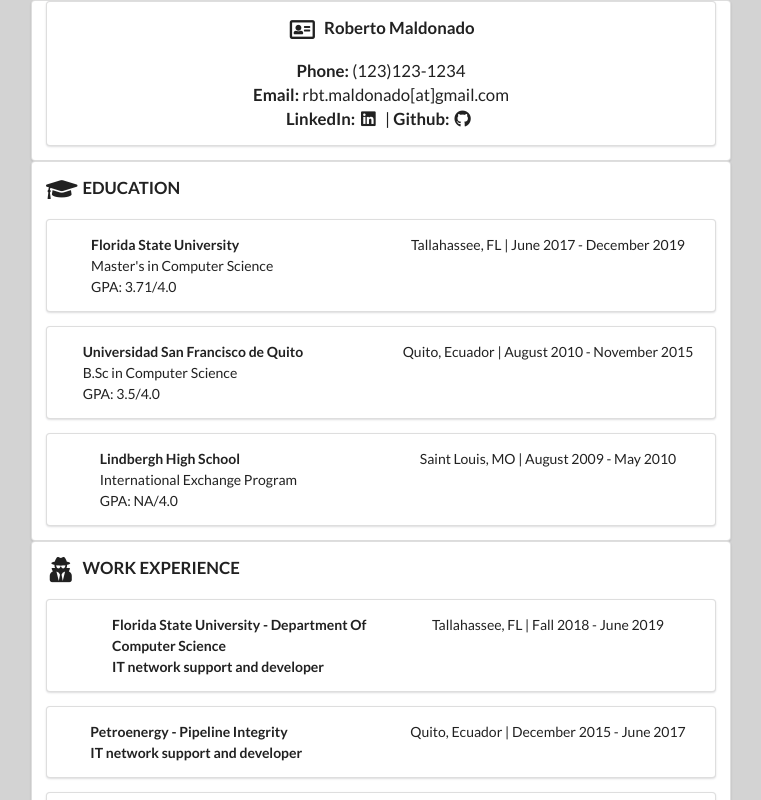
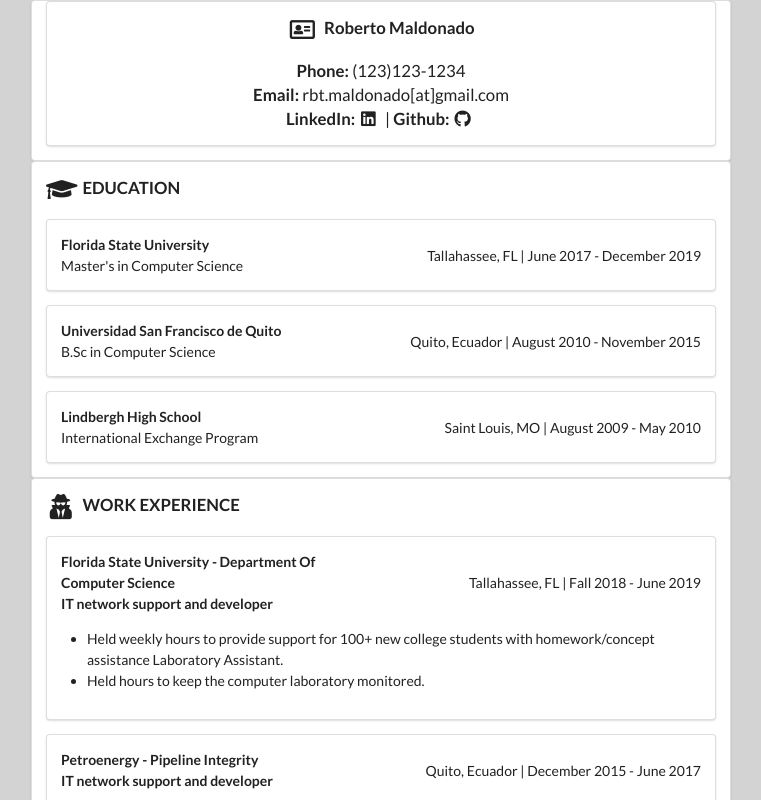
Before and after one commit to robertomaldonado/MaldonadoResume, a React (Create React App) app: page / in a window 1280 px wide. Shown: the top 800 px of the page, without its empty margins (259-1020 px from the left). Built offline with nearby package versions, Linux system fonts and the light colour scheme.

Commit message:
Updated to improve UI

```diff
--- a/src/EducationSection.js
+++ b/src/EducationSection.js
@@ -19,9 +19,9 @@
                       <div className="column left aligned">
                             <b> {item.institution} </b> <br />
                             {item.studyType} <br />
-                            GPA: {item.gpa}/4.0
+                            {/* GPA: {item.gpa}/4.0 */}
                       </div>
-                      <div className="right aligned">
+                      <div className="column right aligned">
                         {item.area} | {item.startDate} - {item.endDate}
                       </div>
                       </div>
--- a/src/WorkExperienceSection.js
+++ b/src/WorkExperienceSection.js
@@ -13,14 +13,21 @@
                     { work_items.map(
                         (work_item, i) =>
                         <div className="ui text segment">
-                        <div className="ui two column stackable center aligned grid">
+                        <div className="ui two column stackable left aligned grid">
                           <div className="middle aligned row">
                           <div className="column left aligned">
                             <b>{work_item.company}</b> <br />
                             <b>{work_item.position}</b> <br />
+                          </div >
+                          <div className="column right aligned">
+                            {work_item.location} | {work_item.startDate} - {work_item.endDate}
                           </div>
-                          <div className="right aligned">
-                            {work_item.location} | {work_item.startDate} - {work_item.endDate}
+                          <div className="">
+                          <ul>
+                              {work_item.highlights.map( (highlight, i) =>
+                              <li>{highlight}</li>
+                              )}
+                            </ul>
                           </div>
                           </div>
                         </div>
```
